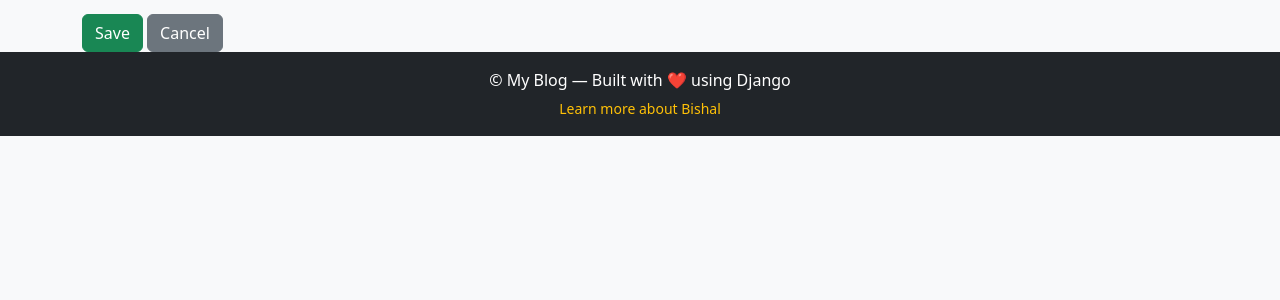
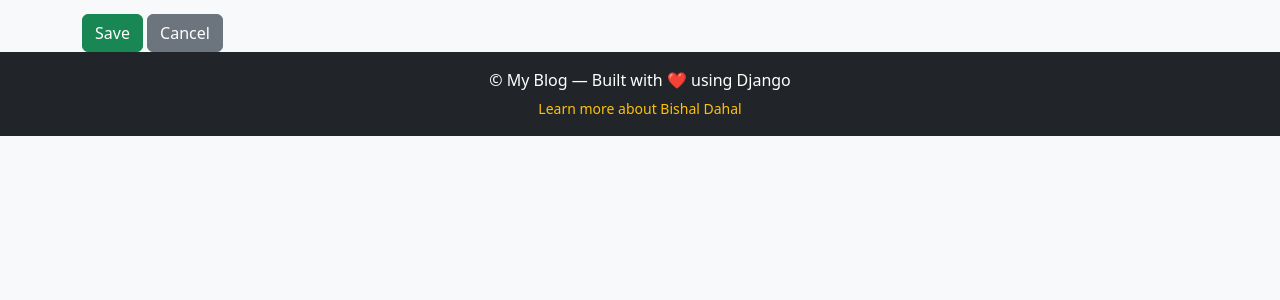
Before and after one commit to bishaldahal4777/my-project, a Django app: page /create/ in a window 1280 px wide. Shown: the part 496-796 px from the top of the page. Run offline with Django 5.2, Linux system fonts and the light colour scheme; a user stored in the database is signed in.

Commit message:
new commit

```diff
--- a/templates/footer.html
+++ b/templates/footer.html
@@ -3,7 +3,7 @@
     <p class="mb-1">© {{ now|date:"Y" }} My Blog — Built with ❤️ using Django</p>
     <small>
       <a href="https://www.bishaldahal20.com.np/" target="_blank" class="text-warning text-decoration-none">
-        Learn more about Bishal
+        Learn more about Bishal Dahal
       </a>
     </small>
   </div>
```
